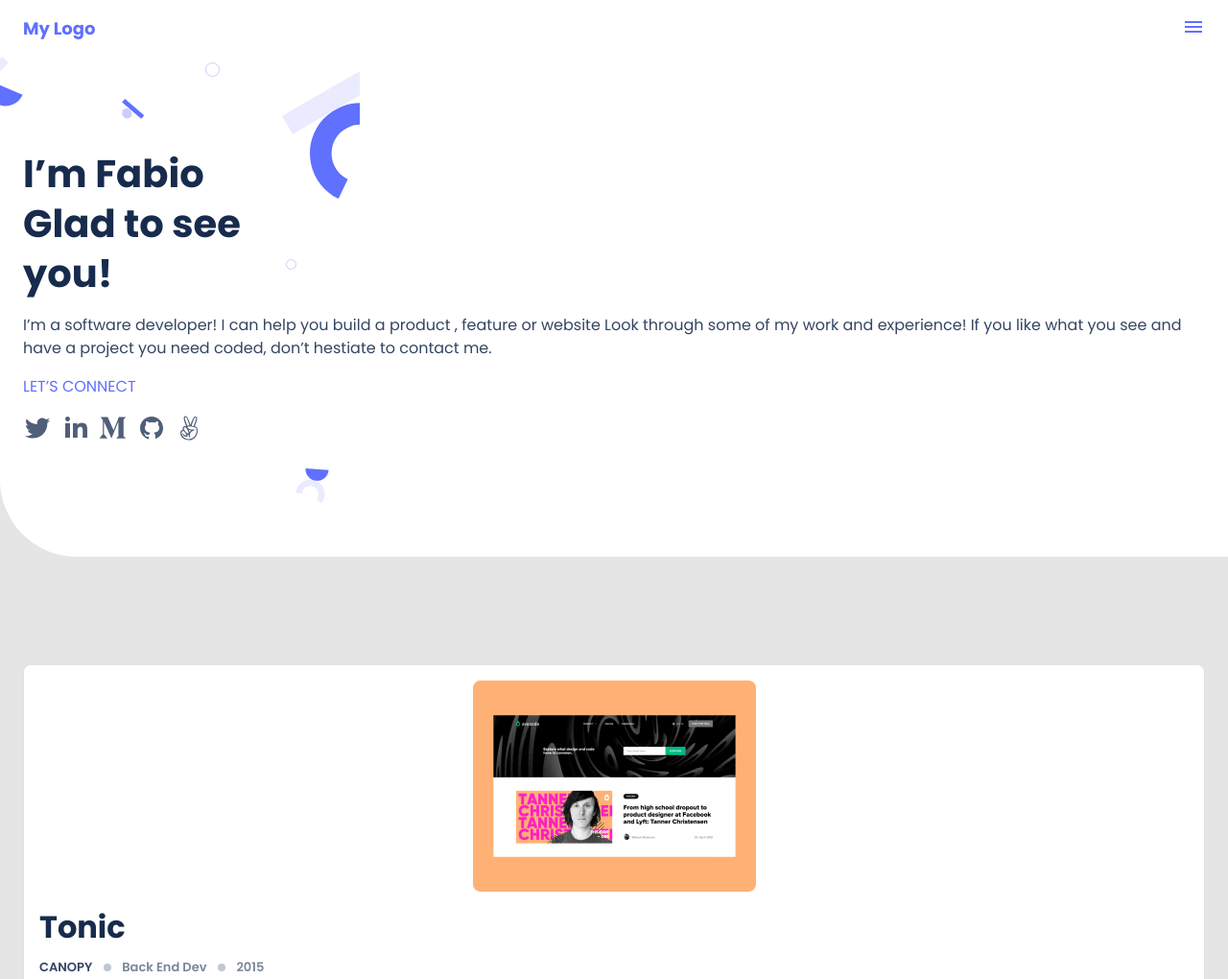
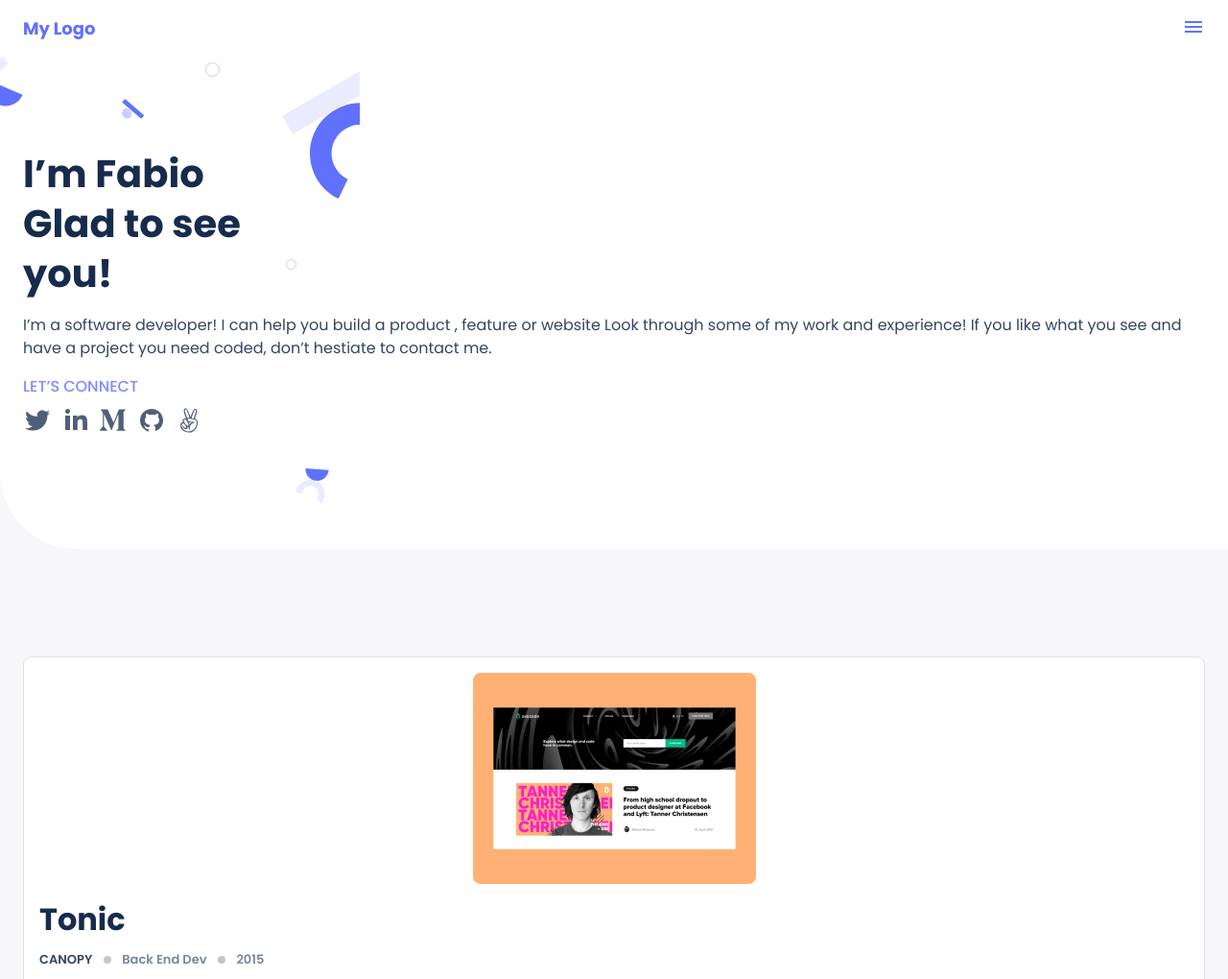
Before and after one commit to fbclh/portfolio, a plain HTML site: page index.html in a window 1280 px wide. Shown: the top 1020 px of the page at 96% size. Drawn offline with Linux system fonts and the light colour scheme; files whose address does not match are found by name.

Commit message:
Change background color and p for h3 tag

```diff
--- a/index.css
+++ b/index.css
@@ -1,6 +1,6 @@
 html,
 body {
-  background-color: #e5e5e5;
+  background-color: #f7f7f9;
   font-family: 'Poppins', sans-serif;
   margin: 0;
   width: 100vw;
@@ -66,6 +66,10 @@ a {
   padding-bottom: 0;
 }
 
+.about-paragraph {
+  padding-top: 0.5rem;
+}
+
 .about p {
   color: #344563;
   font-size: 1rem;
@@ -75,9 +79,15 @@ a {
 }
 
 .about .links-paragraph {
-  color: #6070ff;
+  color: #7f8cff;
   padding-bottom: 0;
   padding-top: 0;
+  margin-top: 0;
+  margin-bottom: -0.5rem;
+  margin-left: 1.5rem;
+  font-weight: 500;
+  font-size: 16px;
+  line-height: 24px;
 }
 
 .socials {
--- a/index.html
+++ b/index.html
@@ -40,7 +40,7 @@
           you see and have a project you need coded, don’t hestiate to contact
           me.
         </p>
-        <p class="links-paragraph">LET’S CONNECT</p>
+        <h3 class="links-paragraph">LET’S CONNECT</h3>
         <ul class="socials">
           <li>
             <a href="" target="_blank" rel="">
@@ -189,7 +189,7 @@
           you see and have a project you need coded, don’t hestiate to contact
           me.
         </p>
-        <p class="links-paragraph">LET’S CONNECT</p>
+        <h3 class="links-paragraph">LET’S CONNECT</h3>
         <ul class="socials">
           <li>
             <a href="" target="_blank" rel="">
```
